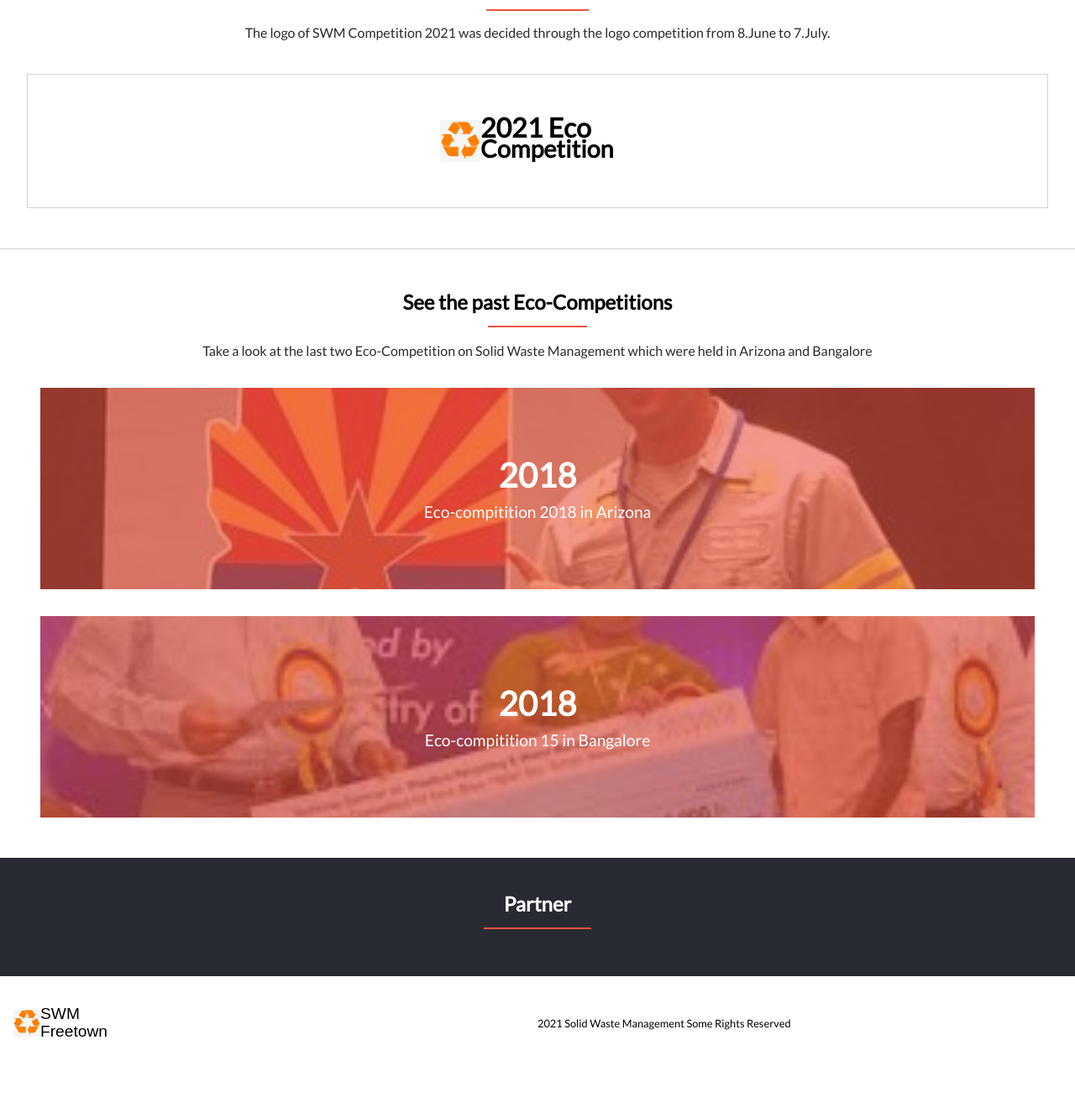
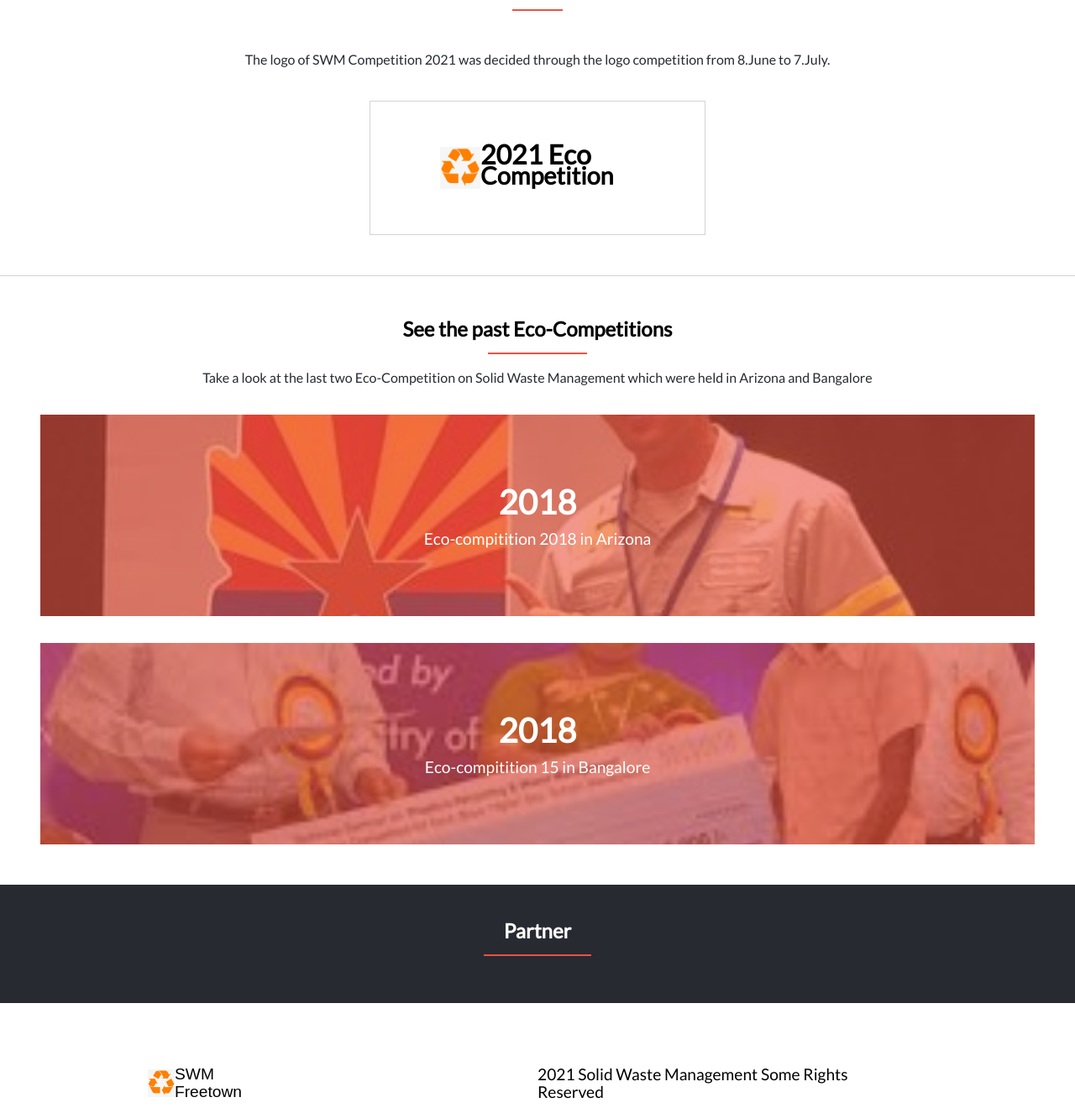
Before and after one commit to afizsavage/eco-competition, a website: page about.html in a window 1280 px wide. Shown: the part 880-2206 px from the top of the page at 84% size. Before the commit the page ends 2155 px from the top, so only its background shows below. Drawn offline with Linux system fonts and the light colour scheme; a web font is replaced by a local one.

Commit message:
Add responsiveness to logo section

```diff
--- a/styles/scss/index.scss
+++ b/styles/scss/index.scss
@@ -693,4 +693,28 @@ footer {
       display: none;
     }
   }
+
+  .logo-section {
+    display: flex;
+    flex-direction: column;
+    align-items: center;
+
+    div.outer {
+      width: 25rem;
+    }
+  }
+
+  footer {
+    height: 12rem;
+    padding: 0 10rem;
+
+    div {
+      text-align: left;
+      font-size: 1.2rem;
+    }
+
+    div.f-logo {
+      text-align: left;
+    }
+  }
 }
```
Also changed, not shown: styles/index.css, 1 other file.
